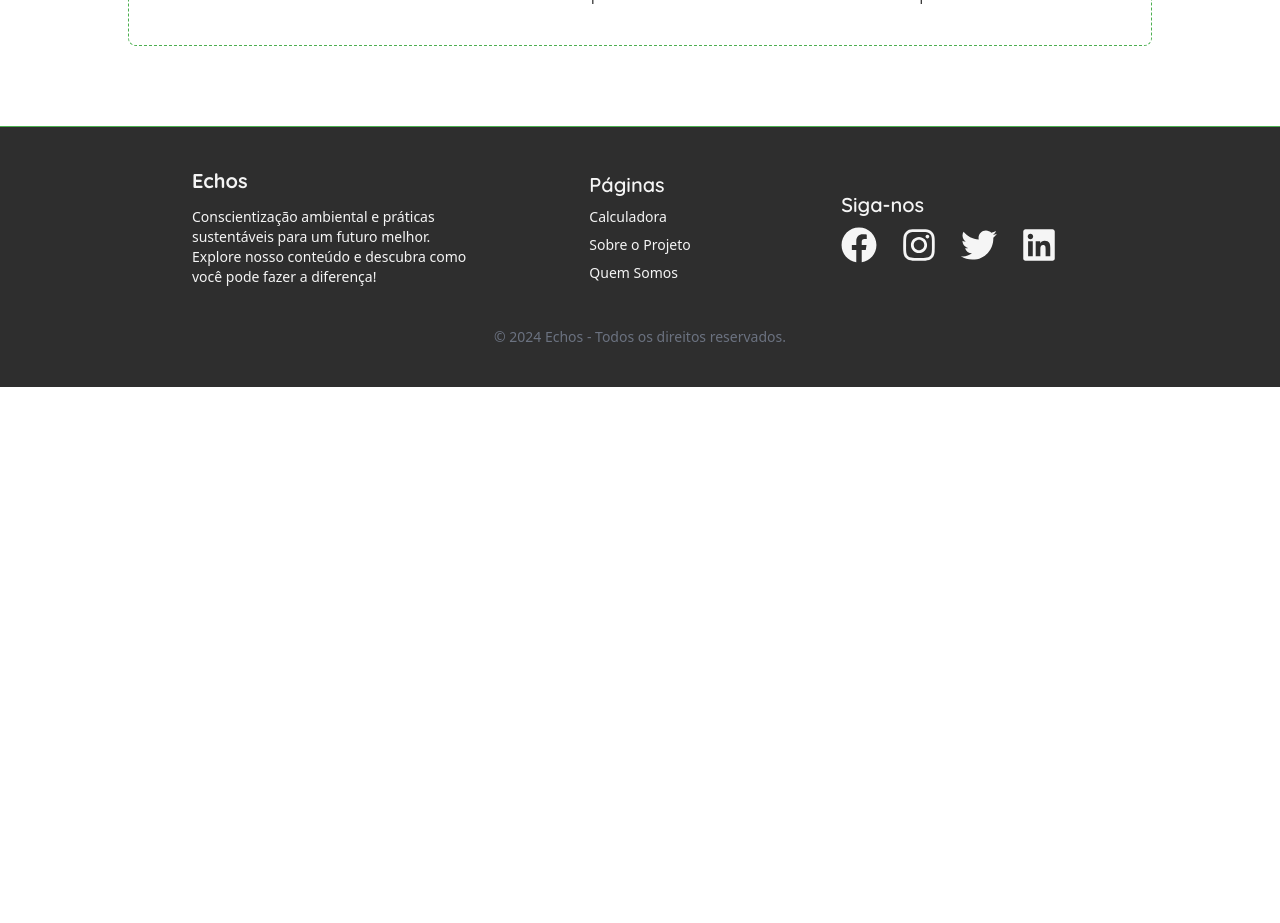
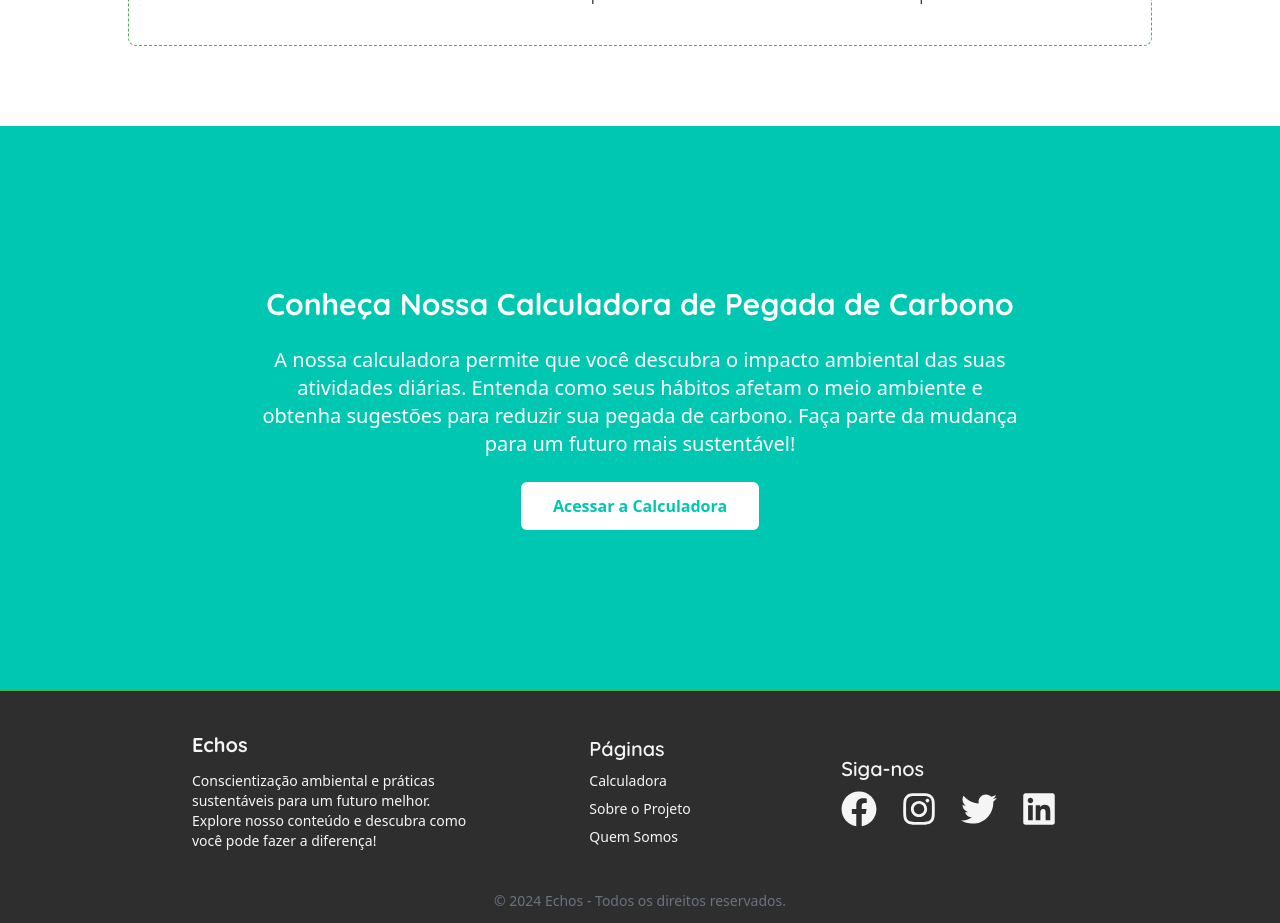
Before and after one commit to 1TDSPM-global-echos/echos-front, a Next.js app: page / in a window 1280 px wide. Shown: the part 1320-2243 px from the top of the page. Before the commit the page ends 1707 px from the top, so only its background shows below. Built offline with nearby package versions, Linux system fonts and the light colour scheme.

Commit message:
seção sobre a calculadora adicionada

```diff
--- a/src/app/page.tsx
+++ b/src/app/page.tsx
@@ -3,6 +3,7 @@
 import Carrossel from '@/components/Carrossel';
 import { cards } from '@/data/cards';
 import Destaques from '@/components/Destaques';
+import SecaoCalculadora from '@/components/SecaoCalculadora';
 
 export default function Home() {
     return (
@@ -21,7 +22,10 @@ export default function Home() {
                     </div>
                 </div>
             </section>
+
             <Destaques />
+
+            <SecaoCalculadora />
         </main>
     );
 }
--- /dev/null
+++ b/src/components/SecaoCalculadora.tsx
@@ -0,0 +1,18 @@
+import Link from 'next/link';
+
+export default function SecaoCalculadora() {
+    return (
+        <section className="bg-corTurquesa text-white py-40 px-6">
+            <div className="max-w-screen-lg mx-auto text-center space-y-6">
+                <h2 className="text-2xl md:text-3xl font-bold">Conheça Nossa Calculadora de Pegada de Carbono</h2>
+                <p className="text-lg md:text-xl max-w-3xl mx-auto">
+                    A nossa calculadora permite que você descubra o impacto ambiental das suas atividades diárias. Entenda como seus hábitos afetam o meio ambiente e obtenha sugestões para reduzir sua pegada de carbono.
+                    Faça parte da mudança para um futuro mais sustentável!
+                </p>
+                <Link href="/calculadora" className="inline-block bg-white text-corTurquesa font-semibold px-8 py-3 rounded-md hover:bg-gray-200 transition duration-300">
+                    Acessar a Calculadora
+                </Link>
+            </div>
+        </section>
+    );
+}
```
